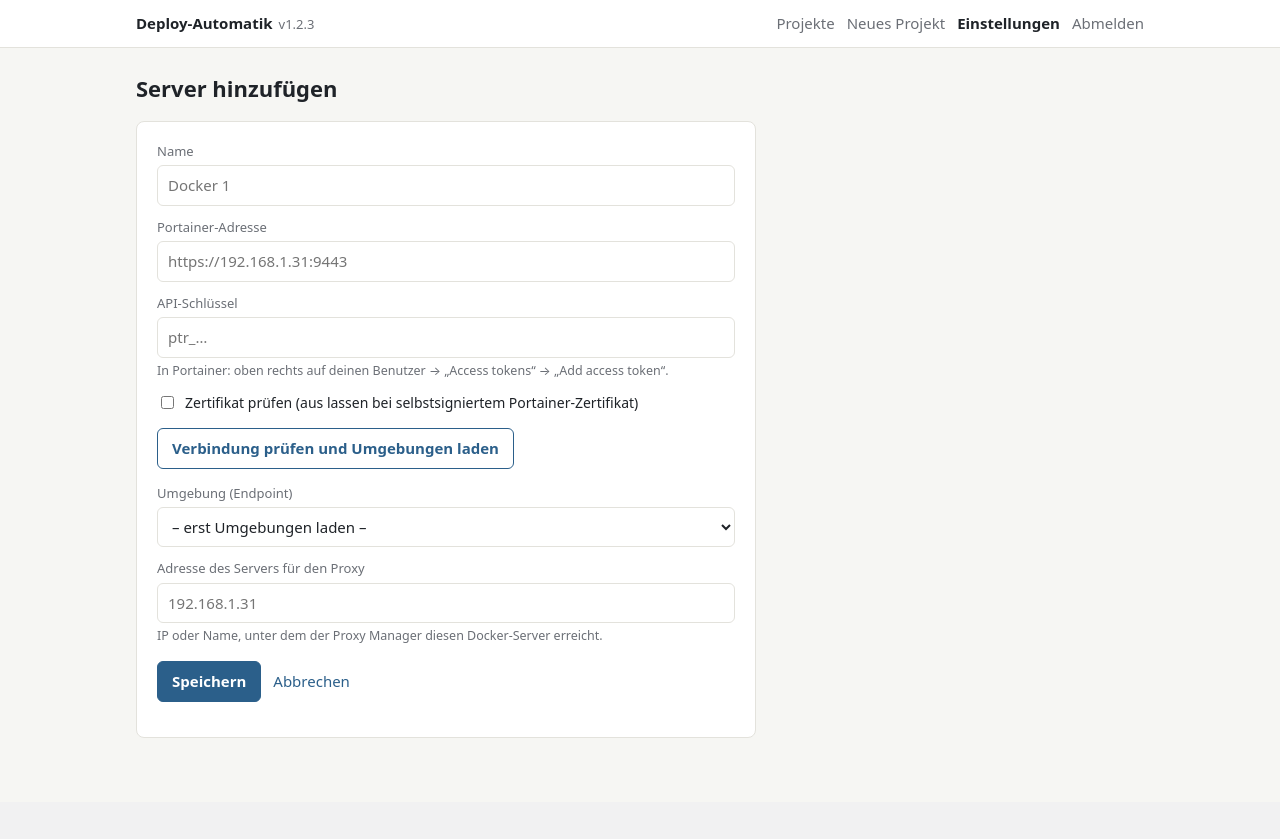
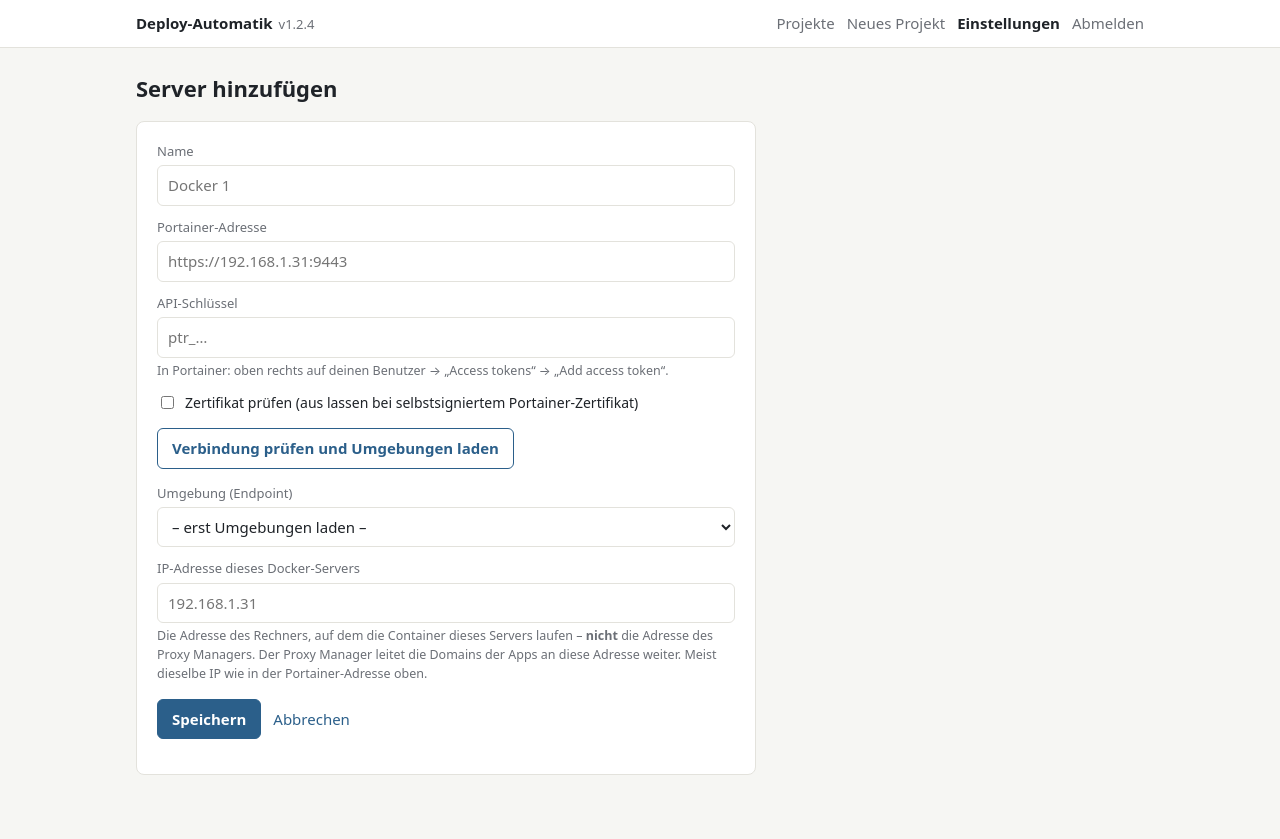
Before and after one commit to MatthiasKnauff/deploy-automatik, a Flask app: page /server/1 in a window 1280 px wide. Before the commit the page ends 738 px from the top, so only its background shows below. Run offline with Flask 3, Linux system fonts and the light colour scheme; the visitor is signed in with stand-in values (Sample User, id 1); data that the repository does not hold is empty; parts of the project's set-up code (start-up, migrations or seed data) failed here and were passed over.

Commit message:
Version 1.2.4: Server-Adresse eindeutig beschriftet
Das Feld „Adresse des Servers für den Proxy“ wurde als Adresse des Proxy Managers
verstanden – gemeint ist die IP des Docker-Servers, an die der Proxy weiterleitet.

- Beschriftung „IP-Adresse dieses Docker-Servers“, Hinweis: nicht die Adresse des Proxy Managers
- Feld wird aus der Portainer-Adresse vorausgefüllt, Browser-Autovervollständigung aus
- Warnung im Formular und in der Serverliste, wenn die IP von der Portainer-Adresse abweicht

Co-Authored-By: Claude Opus 5.5 <noreply@anthropic.com>
Claude-Session: https://claude.ai/code/session_01WwNrEAGBXsLXDiTyuHb7KK

```diff
--- a/app/templates/server.html
+++ b/app/templates/server.html
@@ -15,9 +15,11 @@
   <select name="endpoint_id" id="endpoint">
     {% if srv %}<option value="{{ srv.endpoint_id }}">Umgebung {{ srv.endpoint_id }}</option>{% else %}<option value="">– erst Umgebungen laden –</option>{% endif %}
   </select>
-  <label>Adresse des Servers für den Proxy</label>
-  <input name="host" value="{{ f.get('host') or (srv.host if srv else '') }}" placeholder="192.168.1.31" required>
-  <div class="hint">IP oder Name, unter dem der Proxy Manager diesen Docker-Server erreicht.</div>
+  <label>IP-Adresse dieses Docker-Servers</label>
+  <input name="host" id="host" autocomplete="off" value="{{ f.get('host') or (srv.host if srv else '') }}" placeholder="192.168.1.31" required>
+  <div class="hint">Die Adresse des Rechners, auf dem die Container dieses Servers laufen – <strong>nicht</strong> die Adresse des Proxy Managers.
+    Der Proxy Manager leitet die Domains der Apps an diese Adresse weiter. Meist dieselbe IP wie in der Portainer-Adresse oben.</div>
+  <div class="hint" id="host-warn" style="color:var(--err);display:none"></div>
   <p class="row"><button>Speichern</button> <a href="/einstellungen">Abbrechen</a></p>
 </form>
 {% if srv %}
@@ -26,6 +28,19 @@
 </form>
 {% endif %}
 <script>
+// IP-Adresse aus der Portainer-Adresse vorschlagen und warnen, wenn sie abweicht
+(() => {
+  const url = document.getElementById('url'), host = document.getElementById('host'), warn = document.getElementById('host-warn');
+  const ausUrl = () => { try { return new URL(url.value.trim()).hostname; } catch (e) { return ''; } };
+  const pruefe = () => {
+    const u = ausUrl();
+    if (u && !host.value.trim()) host.value = u;
+    const anders = u && host.value.trim() && host.value.trim() !== u;
+    warn.style.display = anders ? '' : 'none';
+    warn.textContent = anders ? 'Weicht von der Portainer-Adresse (' + u + ') ab – stimmt das? Sonst landet die Domain auf dem falschen Rechner.' : '';
+  };
+  url.addEventListener('change', pruefe); host.addEventListener('input', pruefe); pruefe();
+})();
 document.getElementById('load').addEventListener('click', async () => {
   const st = document.getElementById('status');
   st.textContent = 'Verbinde …';
--- a/app/templates/settings.html
+++ b/app/templates/settings.html
@@ -6,9 +6,9 @@
   <div class="row"><h2 style="margin:0">Docker-Server (Portainer)</h2><span class="spacer"></span><a class="btn secondary" href="/server/neu">Server hinzufügen</a></div>
   {% if servers %}
   <table style="margin-top:8px">
-    <tr><th>Name</th><th>Portainer</th><th>Umgebung</th><th>Adresse für den Proxy</th><th></th></tr>
+    <tr><th>Name</th><th>Portainer</th><th>Umgebung</th><th>IP-Adresse des Servers <span class="muted small">(Ziel für den Proxy)</span></th><th></th></tr>
     {% for s in servers %}
-    <tr><td><strong>{{ s.name }}</strong></td><td class="small">{{ s.url }}</td><td>{{ s.endpoint_id }}</td><td>{{ s.host }}</td>
+    <tr><td><strong>{{ s.name }}</strong></td><td class="small">{{ s.url }}</td><td>{{ s.endpoint_id }}</td><td>{{ s.host }}{% set u = s.url.split('//')[-1].split('/')[0].split(':')[0] %}{% if u and u != s.host %}<div class="small" style="color:var(--err)">⚠ Portainer läuft auf {{ u }} – prüfen</div>{% endif %}</td>
       <td style="text-align:right"><a href="/server/{{ s.id }}">Bearbeiten</a></td></tr>
     {% endfor %}
   </table>
--- a/app/version.py
+++ b/app/version.py
@@ -1,4 +1,4 @@
 import os
 
 # Wird beim Build über die Pipeline gesetzt (APP_VERSION=vX.Y.Z); ohne Pipeline gilt der Wert hier.
-APP_VERSION = os.environ.get("APP_VERSION", "1.2.3").lstrip("vV") or "1.2.3"
+APP_VERSION = os.environ.get("APP_VERSION", "1.2.4").lstrip("vV") or "1.2.4"
--- a/docker-compose.yml
+++ b/docker-compose.yml
@@ -3,7 +3,7 @@
 services:
   deploy-automatik:
     build: .
-    image: deploy-automatik:1.2.3
+    image: deploy-automatik:1.2.4
     container_name: deploy-automatik
     restart: unless-stopped
     ports:
```
Also changed, not shown: 1 other file.
